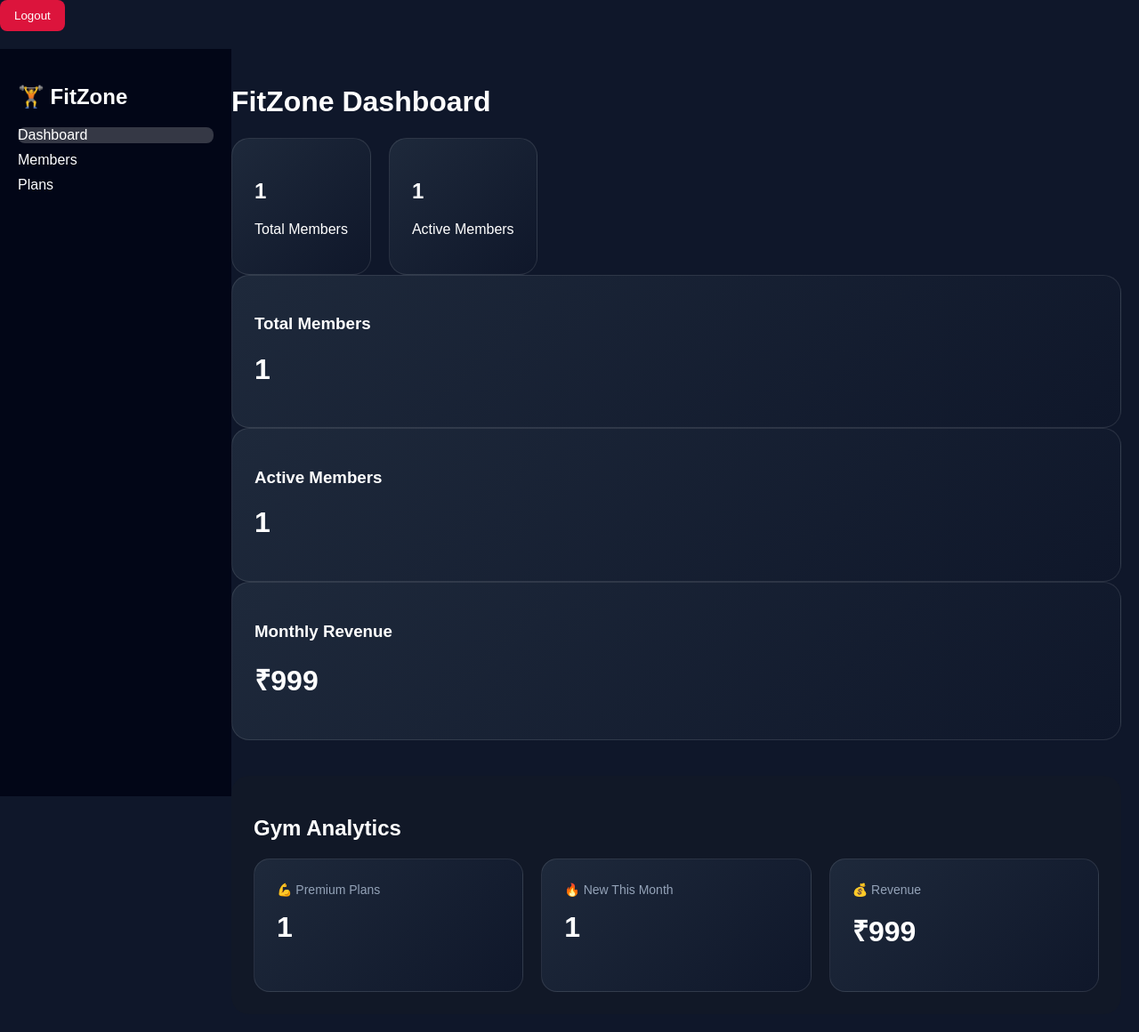
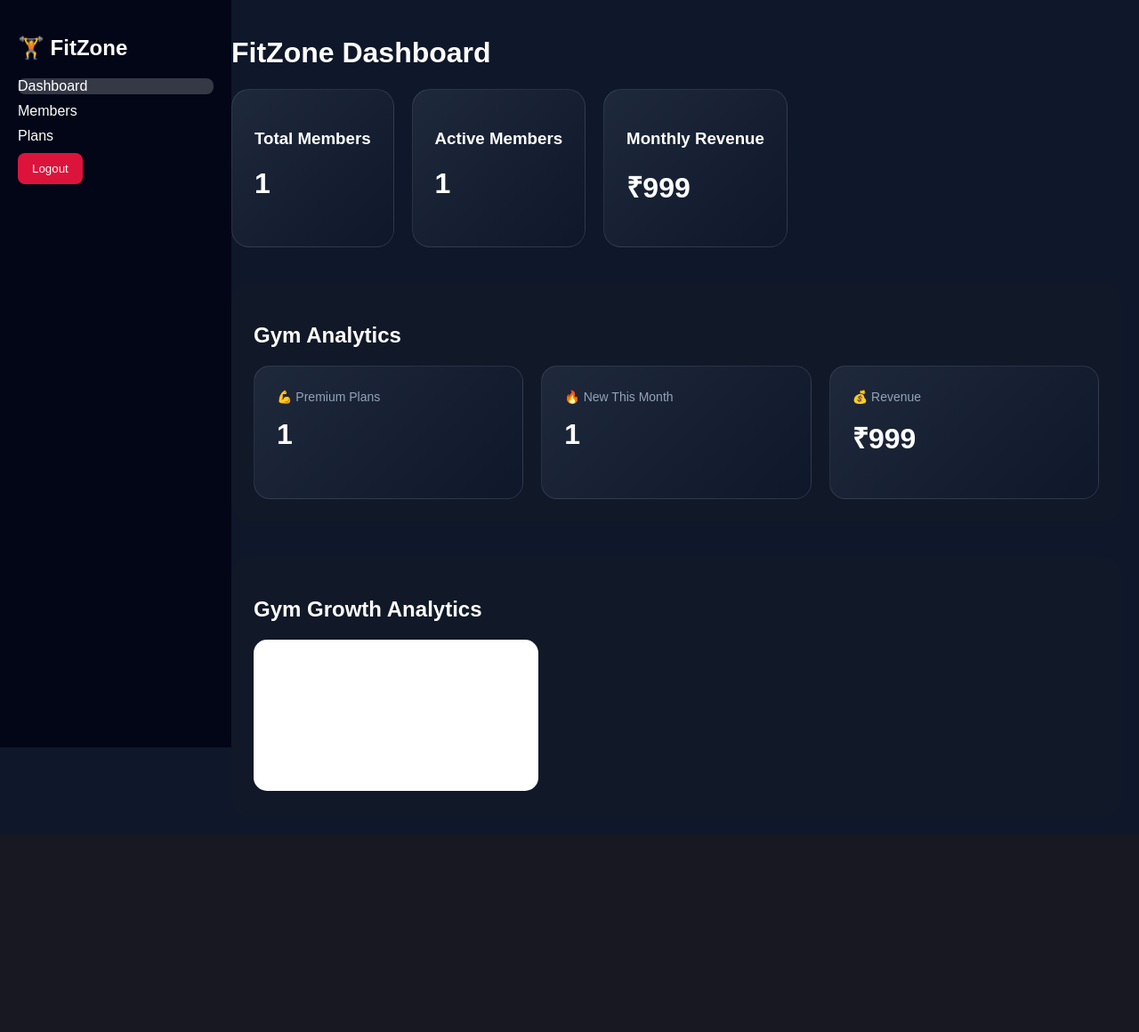
Before and after one commit to mindyatra57-droid/fitzone, a Flask app: page / in a window 1280 px wide. Shown: the whole page at 89% size. After the commit the page ends 889 px from the top, so only its background shows below. Run offline with Flask 3, Linux system fonts and the light colour scheme; the visitor is signed in with stand-in values (Sample User, id 1); data comes from the database, SQL or seed files in the repository; a map, chart or similar area stays blank.

Commit message:
Clean premium dashboard layout

```diff
--- a/static/style.css
+++ b/static/style.css
@@ -165,3 +165,22 @@ td, th {
     margin-top:15px;
     font-size:32px;
 }
+/* CHART */
+
+.chart-box{
+    margin-top:40px;
+    background:#111827;
+    padding:25px;
+    border-radius:20px;
+}
+
+.chart-box h2{
+    color:white;
+    margin-bottom:20px;
+}
+
+canvas{
+    background:white;
+    border-radius:15px;
+    padding:10px;
+}
--- a/templates/index.html
+++ b/templates/index.html
@@ -1,41 +1,43 @@
 <!DOCTYPE html>
-<html>
+<html lang="en">
+
 <head>
+    <meta charset="UTF-8">
+    <meta name="viewport" content="width=device-width, initial-scale=1.0">
     <title>FitZone Dashboard</title>
+
     <link rel="stylesheet" href="/static/style.css">
+
+    <script src="https://cdn.jsdelivr.net/npm/chart.js"></script>
 </head>
-<a href="/logout">
-    <button class="logout-btn">Logout</button>
-</a>
+
 <body>
 
 <!-- SIDEBAR -->
 <div class="sidebar">
+
     <h2>🏋️ FitZone</h2>
 
     <a onclick="showSection('dashboard', this)" class="active">Dashboard</a>
     <a onclick="showSection('members', this)">Members</a>
     <a onclick="showSection('plans', this)">Plans</a>
+
+    <a href="/logout">
+        <button class="logout-btn">Logout</button>
+    </a>
+
 </div>
 
-<!-- MAIN CONTENT -->
+<!-- MAIN -->
 <div class="main fade-in">
 
     <!-- DASHBOARD -->
     <div id="dashboard" class="section">
+
         <h1>FitZone Dashboard</h1>
 
+        <!-- STATS -->
         <div class="stats">
-            <div class="card">
-                <h2>{{ total_members }}</h2>
-                <p>Total Members</p>
-            </div>
-
-            <div class="card">
-                <h2>{{ active_members }}</h2>
-                <p>Active Members</p>
-            </div>
-        </div>
 
             <div class="card">
                 <h3>Total Members</h3>
@@ -51,6 +53,10 @@
                 <h3>Monthly Revenue</h3>
                 <h1>₹{{ total_members * 999 }}</h1>
             </div>
+
+        </div>
+
+        <!-- ANALYTICS -->
         <div class="analytics-box">
 
             <h2>Gym Analytics</h2>
@@ -75,62 +81,123 @@
             </div>
 
         </div>
+
+        <!-- CHART -->
+        <div class="chart-box">
+
+            <h2>Gym Growth Analytics</h2>
+
+            <canvas id="myChart"></canvas>
+
         </div>
+
+    </div>
+
     <!-- MEMBERS -->
     <div id="members" class="section" style="display:none;">
+
         <div class="card">
+
             <h3>Members List</h3>
 
             <table>
+
                 <tr>
                     <th>Name</th>
                     <th>Age</th>
                     <th>Plan</th>
+                    <th>Actions</th>
                 </tr>
 
                 {% for m in members %}
+
                 <tr>
+
                     <td>{{ m[1] }}</td>
                     <td>{{ m[2] }}</td>
                     <td>{{ m[3] }}</td>
 
                     <td>
+
                         <a href="/edit/{{ m[0] }}">
                             <button class="edit-btn">Edit</button>
                         </a>
+
                         <a href="/delete/{{ m[0] }}">
                             <button class="delete-btn">Delete</button>
                         </a>
+
                     </td>
+
                 </tr>
+
                 {% endfor %}
+
             </table>
+
         </div>
+
     </div>
 
     <!-- PLANS -->
     <div id="plans" class="section" style="display:none;">
+
         <div class="card">
+
             <h3>Plans Section</h3>
+
             <p>Coming soon...</p>
+
         </div>
+
     </div>
 
 </div>
 
 <!-- JS -->
 <script>
+
 function showSection(id, element) {
+
     let sections = document.querySelectorAll(".section");
+
     sections.forEach(sec => sec.style.display = "none");
 
     document.getElementById(id).style.display = "block";
 
     let links = document.querySelectorAll(".sidebar a");
+
     links.forEach(link => link.classList.remove("active"));
 
     element.classList.add("active");
 }
+
+
+// CHART
+const ctx = document.getElementById('myChart');
+
+new Chart(ctx, {
+
+    type: 'line',
+
+    data: {
+
+        labels: ['Jan', 'Feb', 'Mar', 'Apr', 'May', 'Jun'],
+
+        datasets: [{
+            label: 'Members Growth',
+            data: [5, 10, 18, 25, 40, {{ total_members }}],
+            borderWidth: 3,
+            tension: 0.4
+        }
+    },
+
+    options:{
+        responsive: true
+  }
+
+);
+
 </script>
 
 </body>
```
Lines whose indentation alone changed are shown as unchanged.
